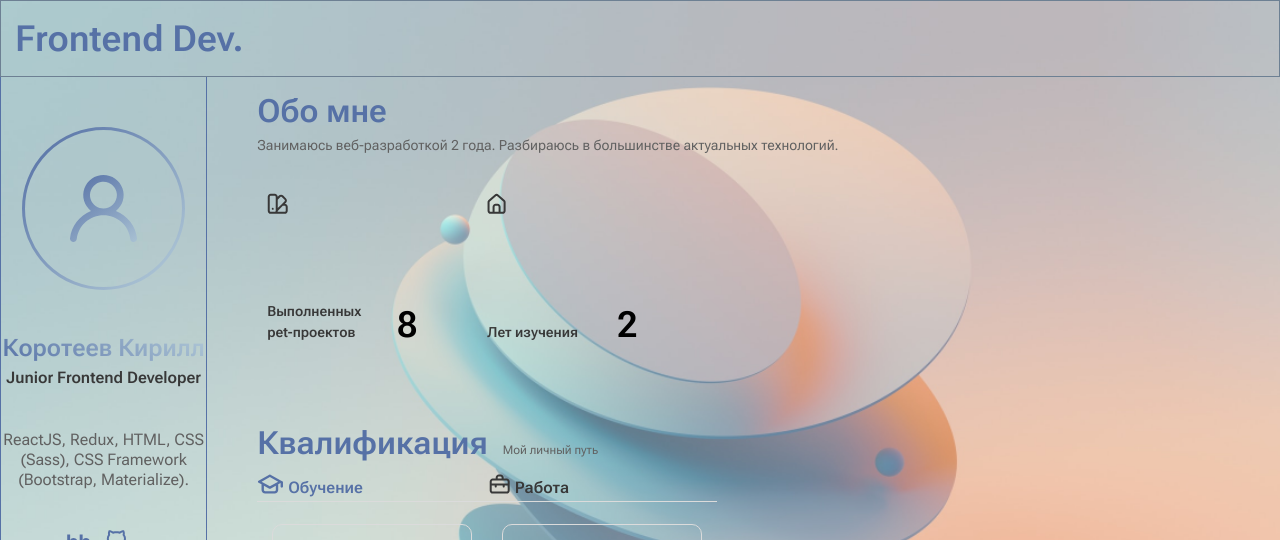
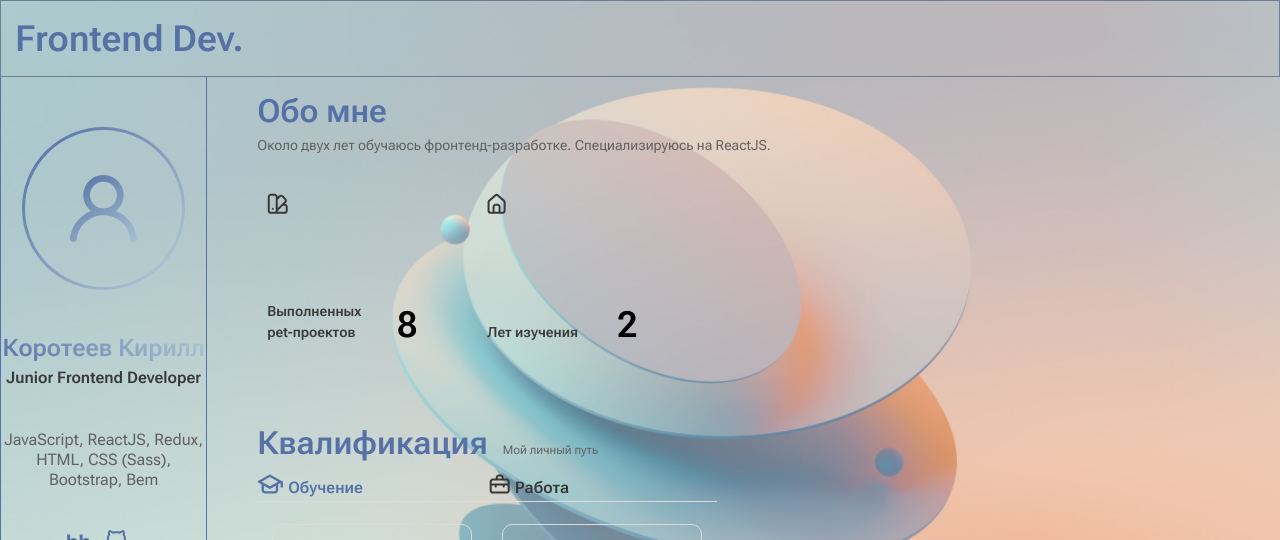
Before and after one commit to korotkir/korotkir.github.io, a React (Create React App) app: page /portfolio/main in a window 1280 px wide. Shown: the top 540 px of the page. Built offline with nearby package versions, Linux system fonts and the light colour scheme; no server answers.

Commit message:
adding new text

```diff
--- a/src/App.js
+++ b/src/App.js
@@ -3,7 +3,7 @@ import Header from './components/Header/Header'
 import Profile from './components/Profile/Profile'
 import AboutPage from './components/page/AboutPage/AboutPage'
 import {useEffect, useState} from 'react'
-import {Navigate, Redirect, Route, Routes} from 'react-router-dom'
+import {Navigate, Route, Routes} from 'react-router-dom'
 import PortfolioPage from './components/page/PortfolioPage/PortfolioPage'
 import ServicesPage from './components/page/ServicesPage/ServicesPage'
 import SkillsPage from './components/page/SkillsPage/Skills Page'
@@ -14,38 +14,40 @@ const user = 'korotkir'
 
 function App() {
 
-  const [data, setData] = useState({})
+  // const [data, setData] = useState({})
 
-  useEffect(() => {
-    const getGithub = async () => {
-      await fetch(`https://api.github.com/users/${user}`, {
-        headers: {
-          authorization: `token ${clientID}`
-        }
-      })
-        .then((data) => {
-          return data.json()
-        })
-        .then((data) => setData(data))
-    }
-
-    getGithub()
-      .catch((e) => console.log(e))
-
-  }, [])
-
-
+  // useEffect(() => {
+  //   const getGithub = async () => {
+  //     await fetch(`https://api.github.com/users/${user}`, {
+  //       headers: {
+  //         authorization: `token ${clientID}`
+  //       }
+  //     })
+  //       .then((data) => {
+  //         return data.json()
+  //       })
+  //       .then((data) => setData(data))
+  //   }
+  //
+  //   getGithub()
+  //     .catch((e) => console.log(e))
+  //
+  // }, [])
 
   return (
     <div className="App">
       <Header />
       <main className='container'>
-        <Profile ghLink={data.html_url}/>
+        <Profile
+          // ghLink={data.html_url}
+        />
         <Routes>
+          <Route exact path="/portfolio/" element={<Navigate replace to="/portfolio/main" />} />
+          <Route exact path={"/portfolio/main"} element={<AboutPage
+            // publicRepos={data.public_repos}
+          />} />
+          <Route exact path={"/portfolio/projects"} element={<PortfolioPage />} />
           <Route path='*' element={<NotFound />} />
-          <Route exact path="/" element={<Navigate replace to="/portfolio/main" />} />
-          <Route exact path={"/portfolio/main"} element={<AboutPage publicRepos={data.public_repos} />} />
-          <Route exact path={"/portfolio/projects"} element={<PortfolioPage />} />
           {/*<Route path={"/services"} element={<ServicesPage />} />*/}
           {/*<Route path={"/skills"} element={<SkillsPage />} />*/}
         </Routes>
--- a/src/Portfolio.js
+++ b/src/Portfolio.js
@@ -9,17 +9,24 @@ import snake from './components/UI/PortfolioSlider/screens/snake.png'
 import travel from './components/UI/PortfolioSlider/screens/travel.png'
 import formular from './components/UI/PortfolioSlider/screens/formular.png'
 
-
 export const AboutMe = {
   name: 'Коротеев Кирилл',
   carrier: 'Junior Frontend Developer',
-  brief: 'ReactJS, Redux, HTML, CSS (Sass), CSS Framework (Bootstrap, Materialize).',
+  brief: 'JavaScript, ReactJS, Redux, HTML, CSS (Sass), Bootstrap, Bem',
 }
+
+function calculateTrainingDate(startTraining) {
+  const start = new Date(startTraining)
+  const now = new Date()
+  return now.getFullYear() - start.getFullYear()
+}
+
+export const AboutDesc = 'Около двух лет обучаюсь фронтенд-разработке. Специализируюсь на ReactJS.'
 
 export const AboutCard = [
   // {icon: <Fire />, title: 'Созданных репозиториев', total: 6},
   {icon: <Books />, title: 'Выполненных pet-проектов', total: 8},
-  {icon: <Home />, title: 'Лет изучения', total: 2},
+  {icon: <Home />, title: 'Лет изучения', total: calculateTrainingDate('2020-08-01')},
 ]
 
 export const EducationCard = [
@@ -34,7 +41,7 @@ export const WorkCard = [
 
 export const CourseCard = [
   {position: 'React JS. Практический курс.', organization: 'Udemy', years: '2022'},
-  {position: 'Продвинутый JavaScript. Создаем Excel без фреймворков.', organization: 'Минин В.', years: '2022'}
+  {position: 'Создаем Excel без фреймворков.', organization: 'Минин В.', years: '2022'}
 ]
 
 export const yourPortfolio = [
--- a/src/components/About/About.js
+++ b/src/components/About/About.js
@@ -1,11 +1,12 @@
 import './About.css'
 import AboutCard from '../UI/Cards/AboutCard/AboutCard'
+import {AboutDesc} from '../../Portfolio'
 
 
 const About = (props) => (
   <section className='About__about'>
     <h1>Обо мне</h1>
-    <p>Занимаюсь веб-разработкой 2 года. Разбираюсь в большинстве актуальных технологий.</p>
+    <p>{AboutDesc}</p>
 
     <div className="About__cards">
       {
--- a/src/components/Qualifications/Qualifications.js
+++ b/src/components/Qualifications/Qualifications.js
@@ -1,6 +1,7 @@
 import './Qualifications.css'
 import {ReactComponent as Work} from '../UI/Icons/work.svg'
 import {ReactComponent as Educations} from '../UI/Icons/educations.svg'
+import {ReactComponent as Books} from '../UI/Icons/books.svg'
 import JobCard from '../UI/Cards/JobCard/JobCard'
 import { Tab, Tabs, TabList, TabPanel } from 'react-tabs';
 //import 'react-tabs/style/react-tabs.css';
@@ -30,6 +31,12 @@ const Qualifications = (props) => {
           <Work className="Tabs__icon"/>
           <span className="Tabs__title">Работа</span>
         </Tab>
+        {/*<Tab*/}
+        {/*  className="Tabs__Course Tabs__button"*/}
+        {/*>*/}
+        {/*  <Books className="Tabs__icon"/>*/}
+        {/*  <span className="Tabs__title">Курсы</span>*/}
+        {/*</Tab>*/}
 
 
       </TabList>
@@ -61,6 +68,19 @@ const Qualifications = (props) => {
           })
         }
       </TabPanel>
+      <TabPanel className="Tabs__course">
+        {
+          props.course.map((el, i) => {
+            return <JobCard
+              key={i}
+              position={el.position}
+              location={el.location}
+              organization={el.organization}
+              years={el.years}
+            />
+          })
+        }
+      </TabPanel>
 
     </Tabs>
 
--- a/src/components/UI/Cards/JobCard/JobCard.js
+++ b/src/components/UI/Cards/JobCard/JobCard.js
@@ -5,7 +5,7 @@ const JobCard = (props) => (
   <div className="JobCard">
     <h4 className="JobCard__title">{props.position}</h4>
     <div className="JobCard__info">
-      <div className="JobCard__location">{`${props.organization}`}</div>
+      <div className="JobCard__location">{props.organization}</div>
       <span className="JobCard__years">
         <Date className="JobCard__icon"/>
         {props.years}
```
